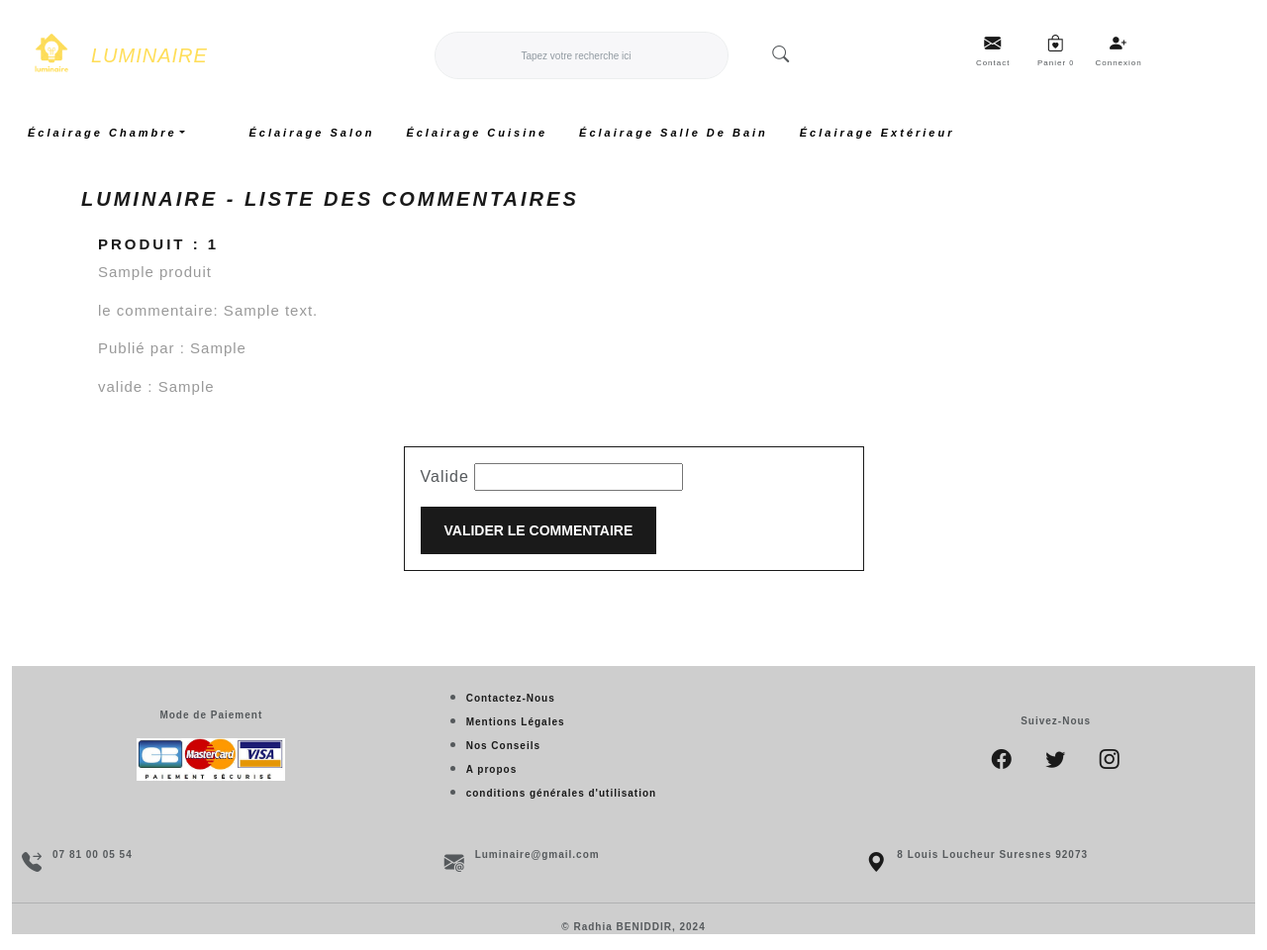
After one commit to beniddir/luminaire, a PHP site: page /commentaire.php in a window 1280 px wide. The commit adds this page. Shown: the whole page at 99% size. Run offline with PHP 8.4, Linux system fonts and the light colour scheme; tables that the repository leaves empty or names only in its code hold one stand-in row (values such as "Sample post"); some libraries are stand-ins or nearby versions; some web fonts are replaced.

Commit message:
commentaire

```diff
--- a/admin.php
+++ b/admin.php
@@ -13,7 +13,9 @@
     <h2> <span>L</span>es Commandes</h2>
 
     <?php
-        $requete = $pdoLuminaire->query("SELECT * FROM utilisateurs, commandes WHERE commandes.id_utilisateur = utilisateurs.id_utilisateur ");
+
+    $requete = $pdoLuminaire->query("SELECT * FROM utilisateurs, commandes WHERE commandes.id_utilisateur = utilisateurs.id_utilisateur ORDER BY id_commande DESC");
+
 
     while ($commande = $requete->fetch(PDO::FETCH_ASSOC)) {
 
--- a/apropos.php
+++ b/apropos.php
@@ -19,8 +19,8 @@ require 'inc/header.inc.php';
             <img src="assets/img/imgslider.jpg " alt="image slider" class="img-fluid">
 
         </div>
-        <div class="col-6 textpageapropos text-center">
-            <h4 class="pt-3">À propos de nous</h4>
+        <div class="col-6 textpageapropos text-center d-none d-lg-block ">
+            <h4 class="pt-3 ">À propos de nous</h4>
             <p class="border p-2 ">Que de chemin parcouru en 13 ans... et ce n’est qu’un début ! Notre petite start-up parisienne, Pure Player du design a bien grandi !
                 Luminaire c’est du digital bien sûr (nous sommes classés parmi les meilleurs sites e-commerce de France) mais c’est aussi et surtout une formidable aventure humaine.</p>
         </div>
--- a/assets/css/style1.css
+++ b/assets/css/style1.css
@@ -12,6 +12,7 @@
   padding: 0;
   box-sizing: border-box;
   text-decoration: none;
+  font-family: Arial, Helvetica, sans-serif;
 }
 
 #nomsite {
@@ -40,7 +41,7 @@
   font-style: italic;
   color: black;
   text-transform: capitalize;
-  font-size: 10px;
+  font-size: 11px;
   font-weight: bold;
 
 
@@ -55,7 +56,7 @@
 }
 /*  formulaire de recherche  */
 .form-control {
-        font-size: 13px;
+        font-size: 10px;
 }
 
 /*  positionnement de la barre */
@@ -88,6 +89,7 @@
   top: -20px;
   left: 100px;
   font-weight: bold;
+  font-size: 30px;
 
 
 }
@@ -121,7 +123,7 @@
 header i {
 
   padding: 20px;
-  font-size: 15px;
+  font-size: 17px;
 
 }
 
@@ -196,6 +198,7 @@ span{
 h2{
   font-style: italic;
   font-size: 20px;
+
 }
 
 
--- /dev/null
+++ b/commentaire.php
@@ -0,0 +1,76 @@
+<?php
+
+/* 1- Require du fichier init : connexion à la BDD */
+require 'inc/init.inc.php';
+
+/* 2- Déclaration des variables du header et appel du fichier */
+$title = 'Luminaire - commentaire';
+
+// 3* traitement du formulaire de validation des commentaire
+
+if (isset($_POST['com'])) { // cela signifie que le formulaire a été soumis
+
+    $valide = $pdoLuminaire->prepare("UPDATE commentaires SET valide = :valide WHERE id_commentaire = :id_commentaire");
+    $valide->execute([
+        ':valide' => $_POST['valide'],
+        ':id_commentaire' => $_POST['id_commentaire']
+    ]);
+    header('location:commentaire.php');
+    exit();
+}
+
+/*  4 inclure le header  */
+require 'inc/header.inc.php';
+
+?>
+<main class="container">
+
+    <h2> Luminaire - Liste des commentaires </h2>
+
+
+    <?php
+    /* 1- Faire la requete  pour recupérer tous les commentaires */
+    $affichageCom = $pdoLuminaire->query("SELECT * FROM commentaires, utilisateurs, produits WHERE commentaires.id_produit = produits.id_produit AND commentaires.id_utilisateur = utilisateurs.id_utilisateur  ORDER by id_commentaire DESC");
+
+    // 2 - affichage des commentaires
+
+    if ($affichageCom->rowCount() == 0) {
+        echo "<div class=\"alert alert-secondary\">Il n'y a pas encore de commentaire </div>";
+    } else {
+        while ($affichage = $affichageCom->fetch(PDO::FETCH_ASSOC)) {
+            echo "
+        <div class=\"alert alert-secondary\">
+
+            <h3>produit : $affichage[id_produit]</h3>
+            <p>$affichage[titre]</p>
+            <p> le commentaire: $affichage[commentaire]</p>
+            <p> Publié par : $affichage[prenom]</p>
+            <p> valide : $affichage[valide]</p>
+
+
+        </div>"; ?>
+
+
+            <!--  formulaire  de validation de commentaire  -->
+            <form action="#" method="POST" class="border border-primary col-12 col-md-5 mx-auto p-3">
+                <div class="mb-3">
+                    <label for="valide">Valide</label>
+                    <input type="number" name="valide" id="valide" value="<?php echo $affichage['valide']; ?>">
+                    <input type="hidden" name="id_commentaire" id="id_commentaire" value="<?php echo $affichage['id_commentaire']; ?>">
+
+                </div>
+                <input type="submit" value="Valider le commentaire" class="btn btn-primary" name="com">
+
+            </form>
+
+    <?php
+        }
+    }
+    ?>
+
+    <div class="row my-5">
+
+    </div>
+</main>
+<!-- 4 inclure le footer  -->
+<?php require 'inc/footer.inc.php'; ?>
--- a/connexion.php
+++ b/connexion.php
@@ -6,6 +6,11 @@ $h1='luminaire - contact';
 
 
 /* 3- Traitement du formulaire de connexion */
+if(estConnecte()){
+    $contenu .= "<div class=\"alert alert-danger\">
+    Vous êtes déjà connecté! </div>";
+}
+
 if (!empty($_POST)) {
 
     if (empty($_POST['email']) || empty($_POST['mdp'])) {
--- a/inc/functions.inc.php
+++ b/inc/functions.inc.php
@@ -28,4 +28,5 @@ function estAdmin(){
     }
 }
 
+
 ?>
--- a/inc/header.inc.php
+++ b/inc/header.inc.php
@@ -61,7 +61,6 @@
                     <?php
                     if (!estConnecte()) {
                         echo '<p class="pheader">Connexion</p>';
-
                     } else {
                         echo '<p class="pheader">Connecté(e)</p>';
                     } ?>
@@ -115,18 +114,19 @@
 
                 </li>
                 <li class="nav-item">
-                    <a class="nav-link" href="admin.php">Voir les commandes </a>
+                    <a class="nav-link" href="admin.php"> les commandes </a>
 
 
                 </li>
                 <li class="nav-item">
-                    <a class="nav-link" href="gestionstock.php">Gestion Stock </a>
+                    <a class="nav-link" href="gestionstock.php"> Stock </a>
 
                 </li>
 
+                <li class="nav-item">
+                    <a class="nav-link" href="commentaire.php">Les Commentaires</a>
 
-            <?php } ?>
-            </ul>
+                </li <?php } ?> </ul>
 
         </nav>
         <!-- fin  navbar desktop -->
--- a/modifprofil.php
+++ b/modifprofil.php
@@ -4,6 +4,8 @@ require 'inc/init.inc.php';
 
 /* 2- récupération des infos de la personne connectée */
 if (isset($_GET['id_utilisateur']) && $_SESSION['utilisateurs']['id_utilisateur'] == $_GET['id_utilisateur']) {
+    /*verifier si Id_utilisateur dans $GET et le meme que l'utilisateur connecter)
+    */
     $resultat = $pdoLuminaire->prepare(" SELECT * FROM utilisateurs WHERE id_utilisateur = :id_utilisateur ");
 
     $resultat->execute(array(
@@ -19,9 +21,6 @@ if (isset($_GET['id_utilisateur']) && $_SESSION['utilisateurs']['id_utilisateur'
     header('location:index.php');
     exit();
 }
-
-
-/* 4-Traitement du form */
 
 /* 4-Traitement du form */
 if (!empty($_POST)) {
--- a/produits.php
+++ b/produits.php
@@ -9,7 +9,7 @@ $h1 = 'luminaire- Les Produit';
 $paragraphe = 'Affichage des Produits ';
 require 'inc/header.inc.php';
 
-/* 3- Suppression d'un article */
+/* 3- Suppression d'un produit */
 if (isset($_GET['action']) && $_GET['action'] == 'suppression' && isset($_GET['id_produit'])) { // jé vérifie que toutes les infos ci-dessus (action, action qui correspond à suppression et id_produit) sont bien présentes dans l'url
     $delete = $pdoLuminaire->prepare("DELETE FROM produits WHERE id_produit = :id_produit");
 
```
Also changed, not shown: panier.php (+16 -16 lines), produit.php (+16 -35 lines). Lines whose indentation alone changed are shown as unchanged.
